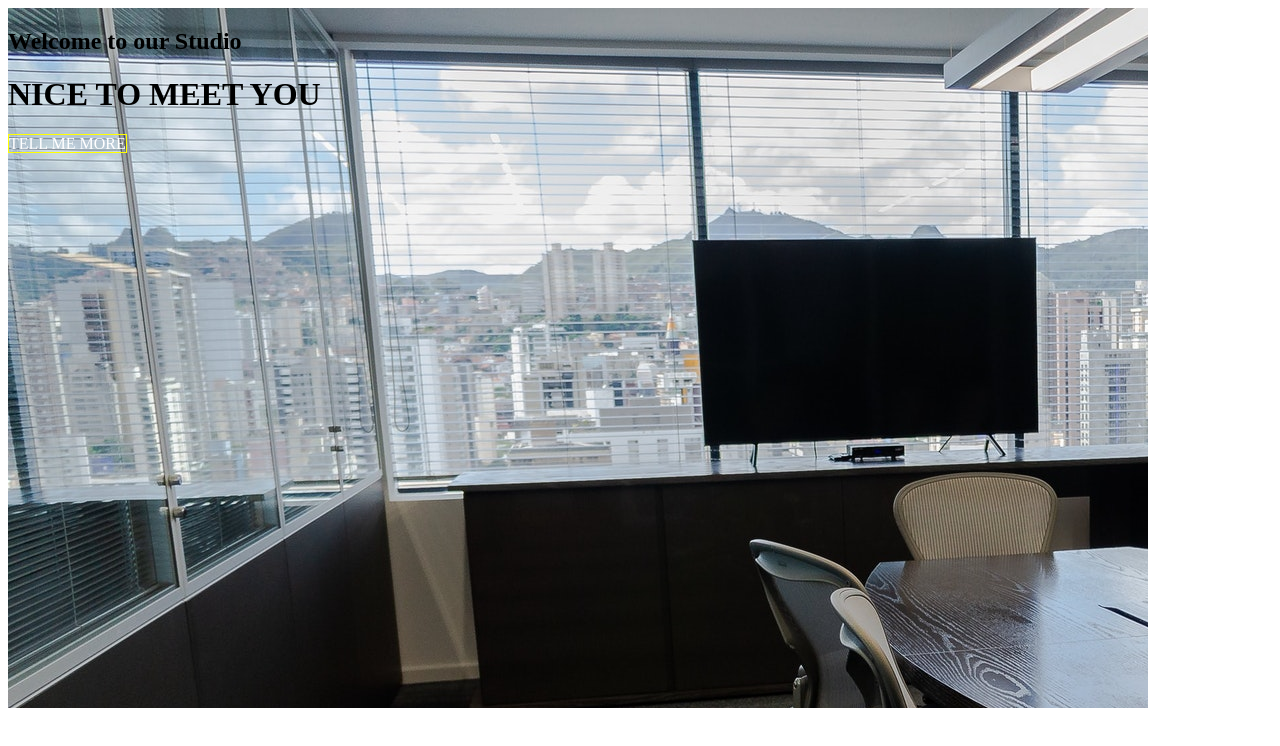
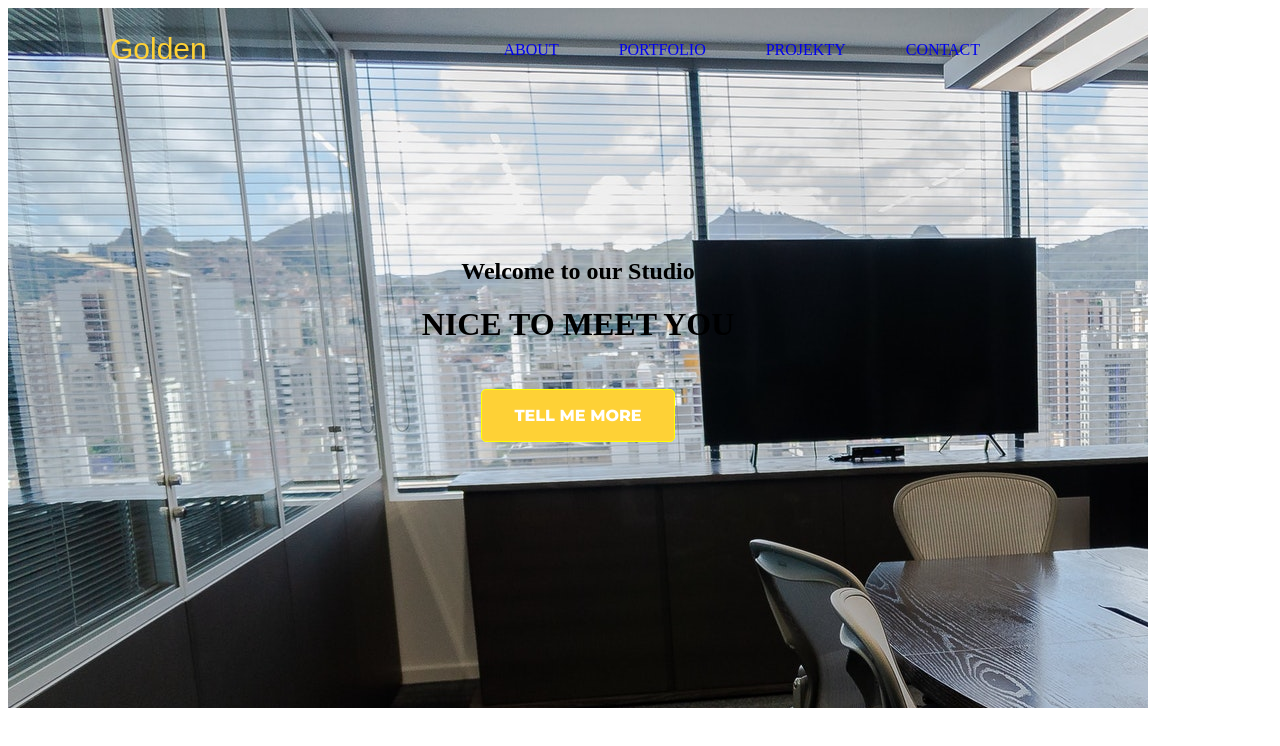
Before and after one commit to DawidWolas/Task-Runner, a website: page index.html in a window 1280 px wide. Drawn offline with Linux system fonts and the light colour scheme; a web font is replaced by a local one.

Commit message:
Add navigaton

```diff
--- a/index.html
+++ b/index.html
@@ -14,6 +14,24 @@
                     <a href="#" class="btn btn-one">TELL ME MORE</a>
                     </div>
                 </div>
+                <nav>
+                    <div class="navigation">Golden</div>
+                        <ul>
+                            <li><a href="#">about</a> </li>
+
+
+                            <li><a href="#">portfolio</a></li>
+
+
+                            <li><a href="#projekt">Projekty</a></li>
+
+
+                            <li><a href="#">contact</a></li>
+
+
+                        </ul>
+
+                </nav>
             </header>
         </body>
 </html>
--- a/sass/style.scss
+++ b/sass/style.scss
@@ -6,6 +6,7 @@
    width: 1140px;
    position: relative;
    background-image: url(/images/background.jpg);
+   text-align: center;
 
 }
 .splash-inner{
@@ -13,8 +14,62 @@
 
 }
 .btn-one{
-    border: 1px solid red;
+    display: inline-block;
+    min-width:160px;
+    margin:24px auto 0 auto;
+    padding:16px;
+    border-radius:5px;
+    font-family:'Montserrat', sans-serif;
+    font-size:16px;
+    text-align:center;
+    text-decoration:none;
+    cursor:pointer;
+    border: 1px solid yellow;
+    color:white;
+    background-color:#fed136;
+    background-position: 100% 0;
+    background-size:300%;
+    transition: all 1s;
+}
+nav{
+    position: fixed;
+    top: 0;
+    left: 0;
+    width: 1100px;
+    height: 100px;
+    padding: 10px 90px;
+    box-sizing: border-box;
+}
+nav .navigation{
+    padding: 22px 20px;
+    height: 80px;
+    float: left;
+    font-size: 30px;
+    font-family:'Wisdom Script', sans-serif;
+    color:#fed136;
+}
+
+
+nav ul {
+   list-style: none;
+   float: right;
+   margin: 0;
+   padding: 0;
+   display: flex;
+   text-transform: uppercase;
+   justify-content: space-between;
+}
+
+
+nav ul li a  {
     text-decoration: none;
-    color: white;
-    border-color: yellow;
+    line-height: 80px;
+    padding: 12px 30px;
 }
+.container{
+    margin-top: 250px;
+}
+input{
+    height: 41px;
+
+}
```
Also changed, not shown: css/style.css, 1 other file.
